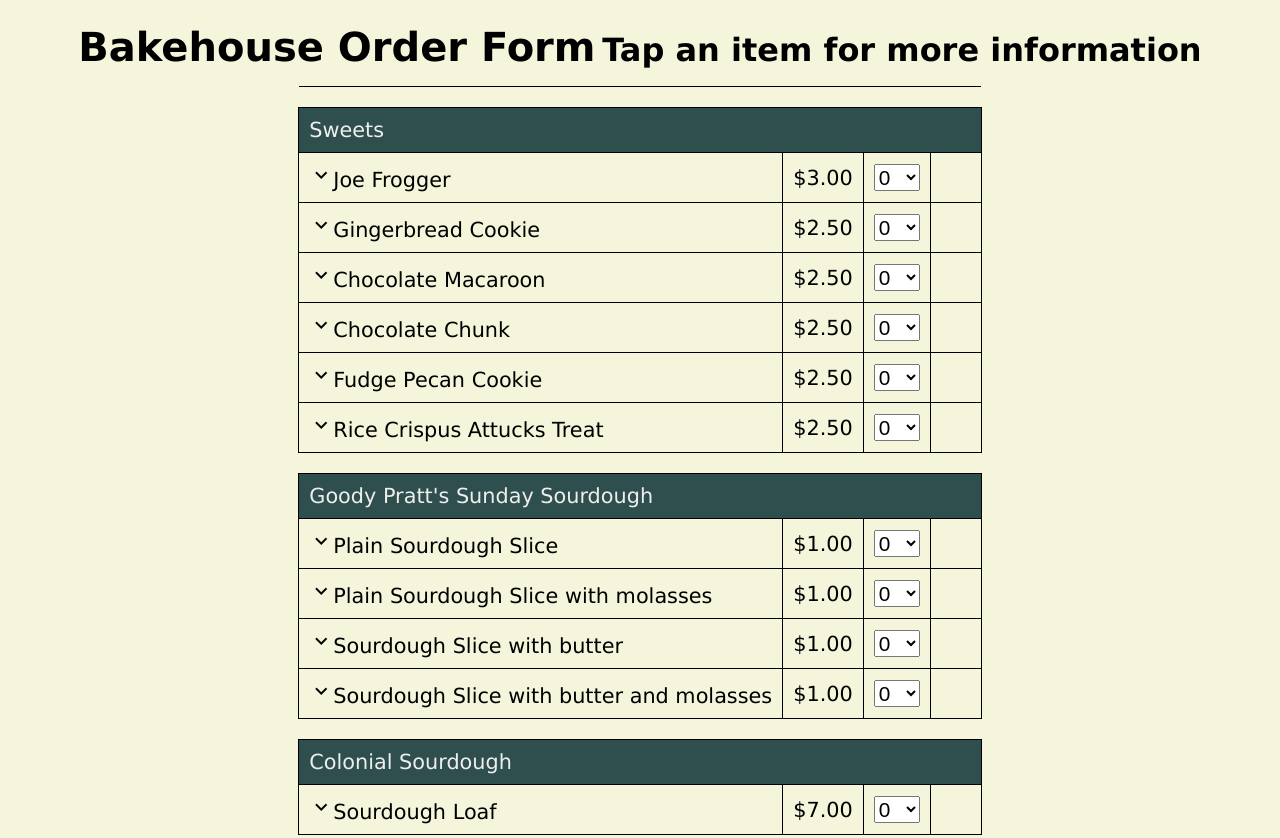
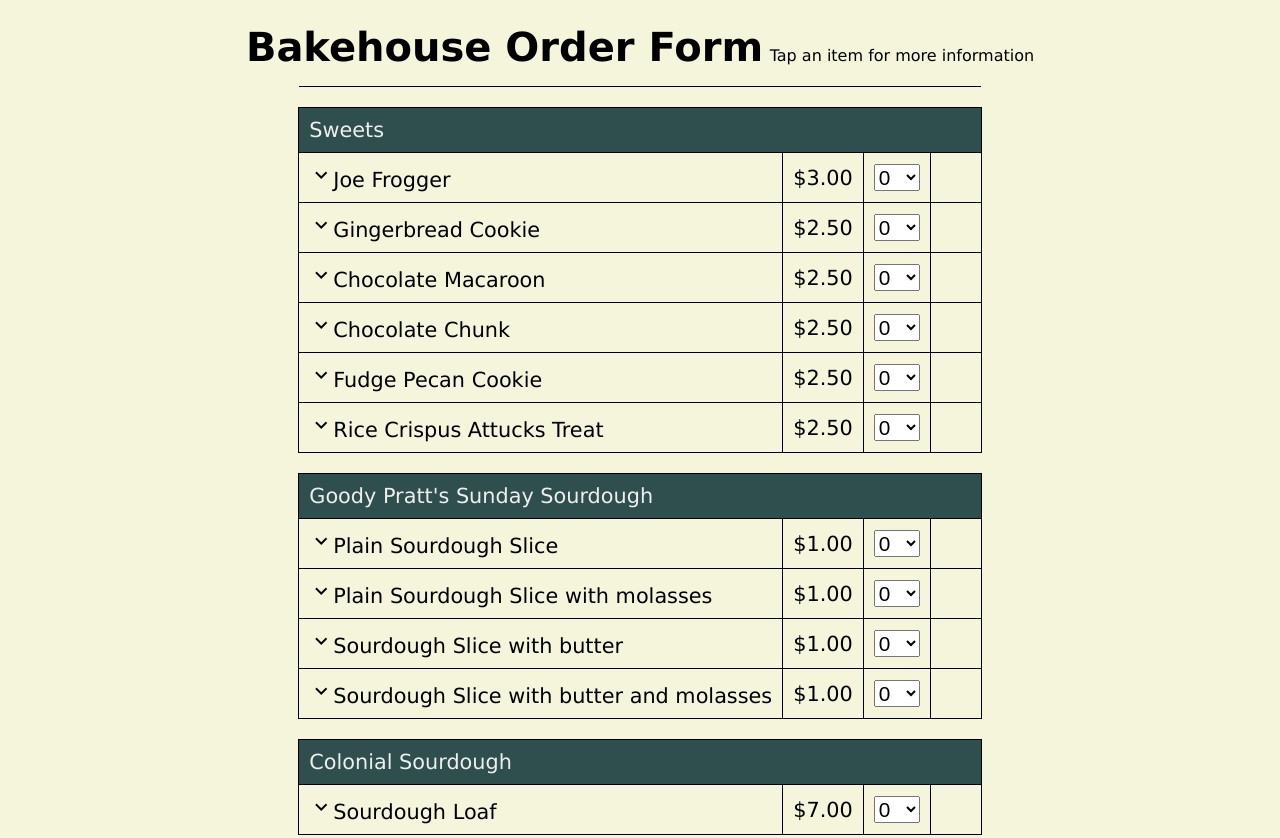
Before and after one commit to byuis/bakehouse, a plain HTML site: page index.html in a window 1280 px wide. Shown: the top 838 px of the page. Drawn offline with Linux system fonts and the light colour scheme.

Commit message:
Update style.css

```diff
--- a/style.css
+++ b/style.css
@@ -25,9 +25,9 @@ body{
 #subtitle{
     margin-top:1rem;
     padding: 0;
-    font-size: 2rem;
+    font-size: 1rem;
     display:  inline-block;
-    font-weight: bold;
+    font-weight: normal;
     }
 
 #form{
```
